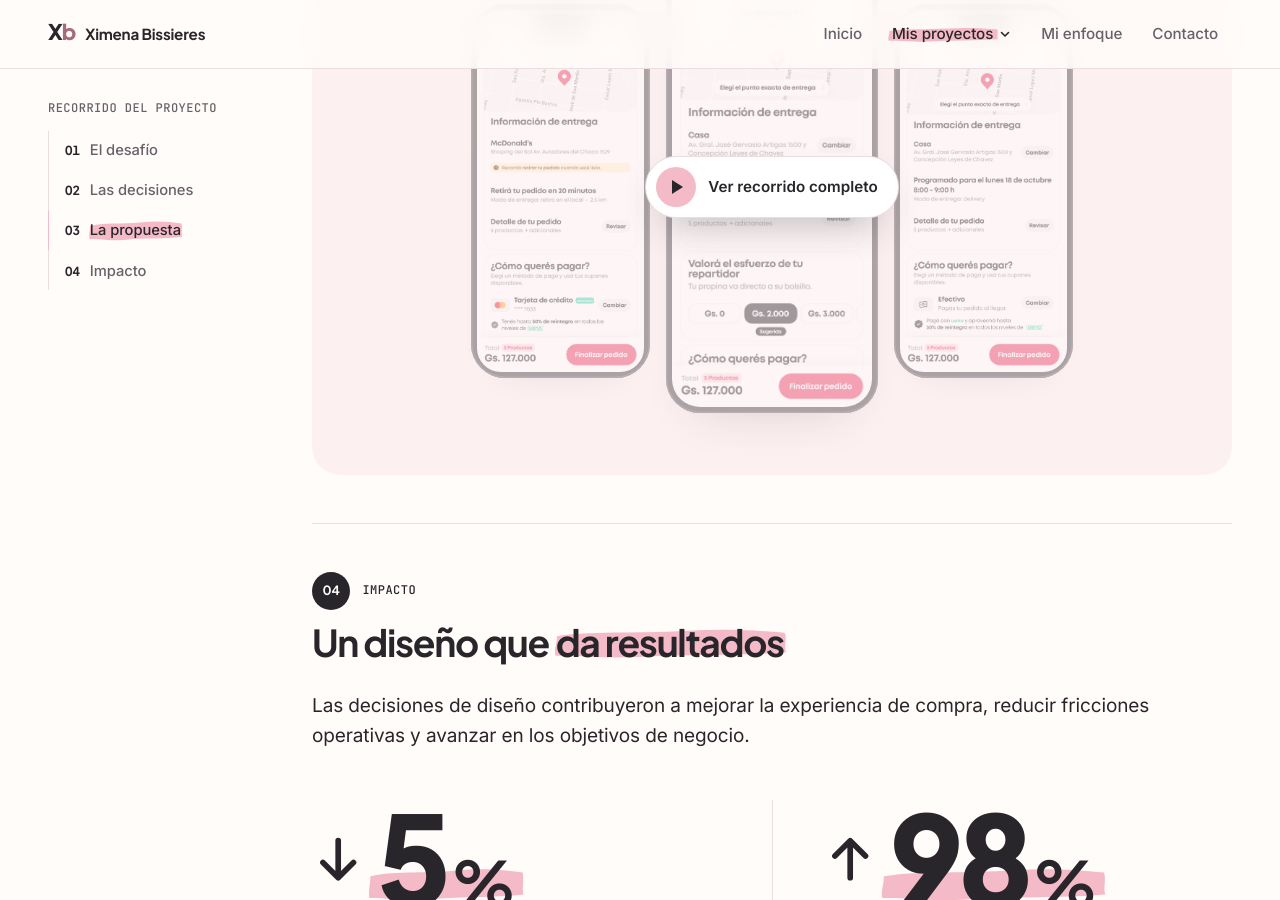
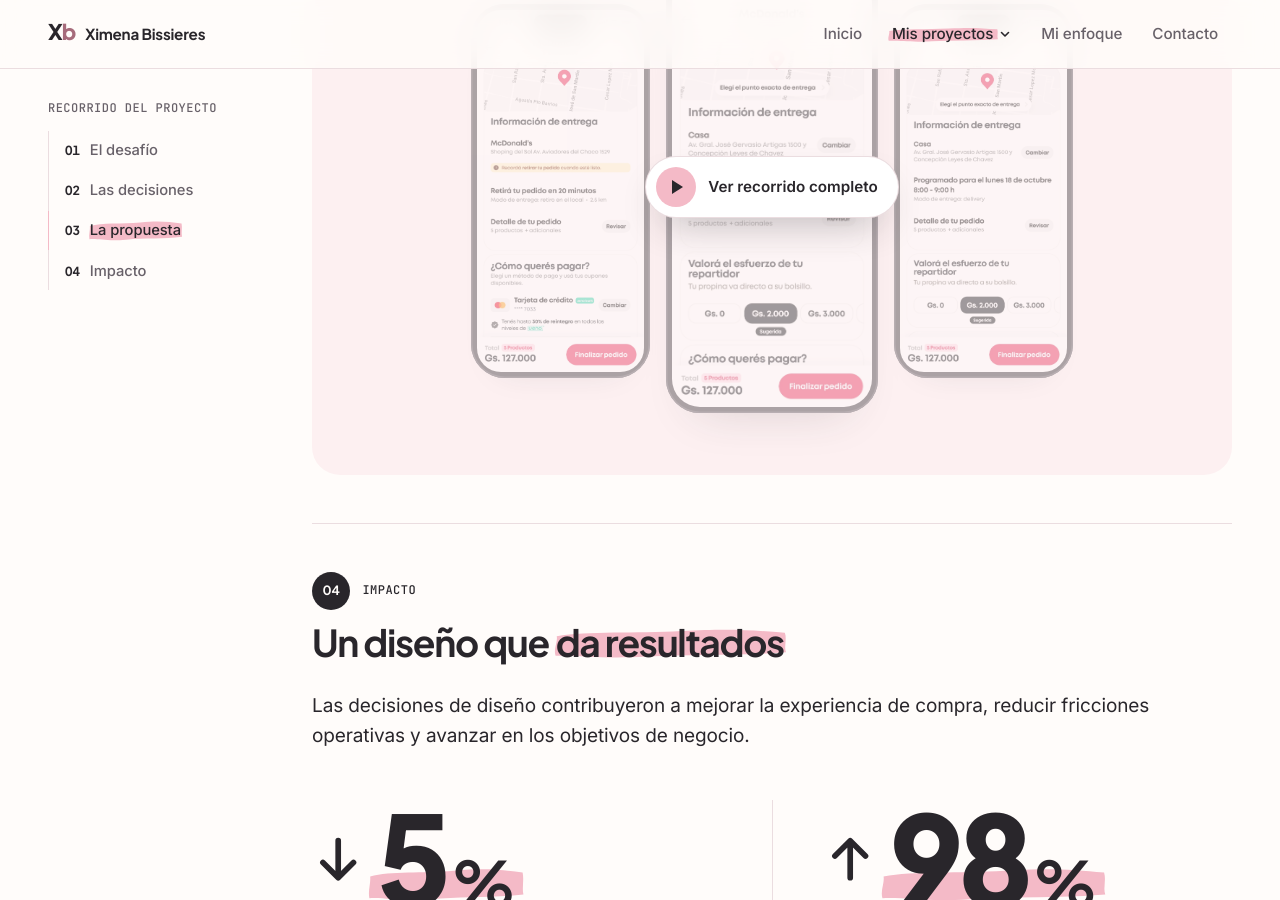
Before and after one commit to ximebissieres/Ximebissieres.github.io, a Jekyll site: the page built from proyectos/monchis.html, in a window 1280 px wide and 900 px high, scrolled down 3418 px. Built offline with Jekyll 4.4.1, drawn with Linux system fonts in a browser that asks for light colours.

Commit message:
Monchis La propuesta: nueva captura de pedido agendado
Co-Authored-By: Claude Opus 5.5 <noreply@anthropic.com>
Claude-Session: https://claude.ai/code/session_01DJ4kQgEHjb3PtnpPBBuZ5X

```diff
--- a/_data/projects.yml
+++ b/_data/projects.yml
@@ -69,8 +69,8 @@
         etiqueta: "Retiro en el local"
         ancho: 923
         alto: 2000
-      - imagen: "/assets/img/monchis-checkout-agendado.webp"
-        alt: "Checkout de Monchis con pedido agendado para el lunes 18 de octubre de 8:00 a 9:00 h, método de pago y footer fijo con el total y el botón Finalizar pedido"
+      - imagen: "/assets/img/monchis-checkout-agendado-v2.webp"
+        alt: "Checkout de Monchis con pedido agendado para el lunes 18 de octubre de 8:00 a 9:00 h: mapa para elegir el punto exacto de entrega, dirección, detalle del pedido, propina sugerida de Gs. 2.000 y footer fijo con el total y el botón Finalizar pedido"
         etiqueta: "Pedido agendado"
         ancho: 923
         alto: 2000
```
Also changed, not shown: assets/img/monchis-checkout-agendado-v2.webp (added), assets/img/monchis-checkout-agendado.webp (deleted).
